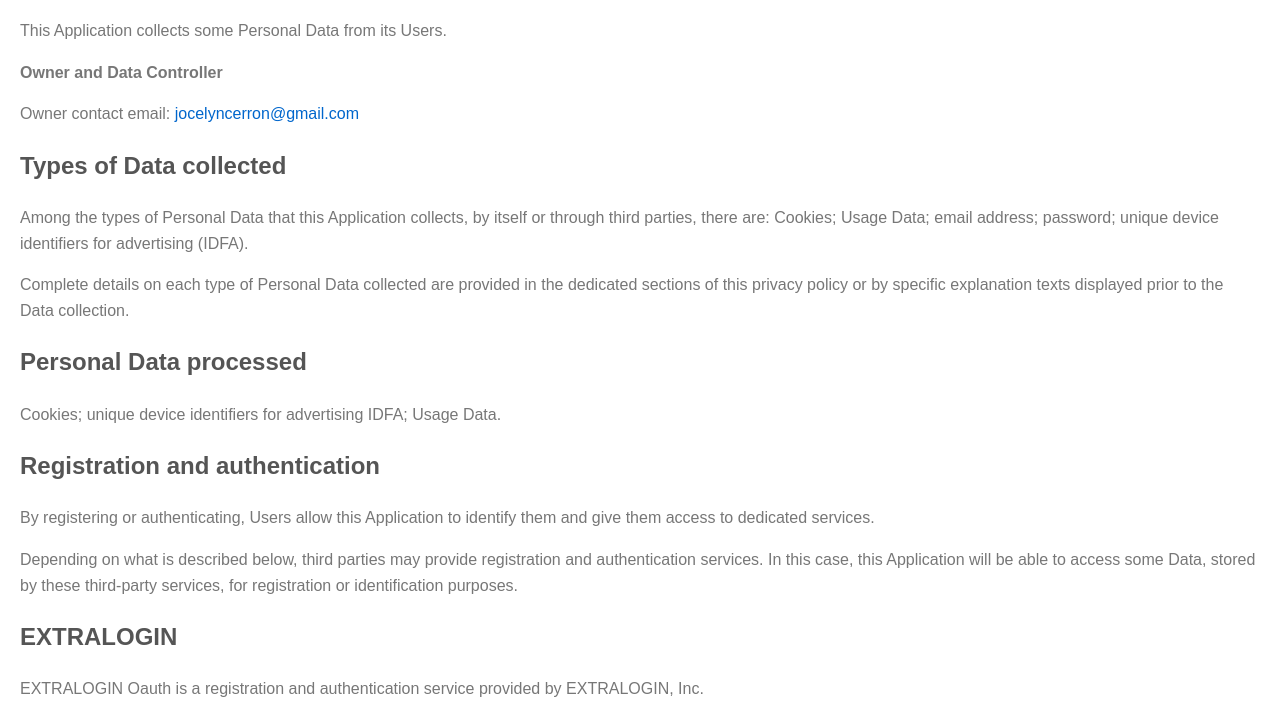
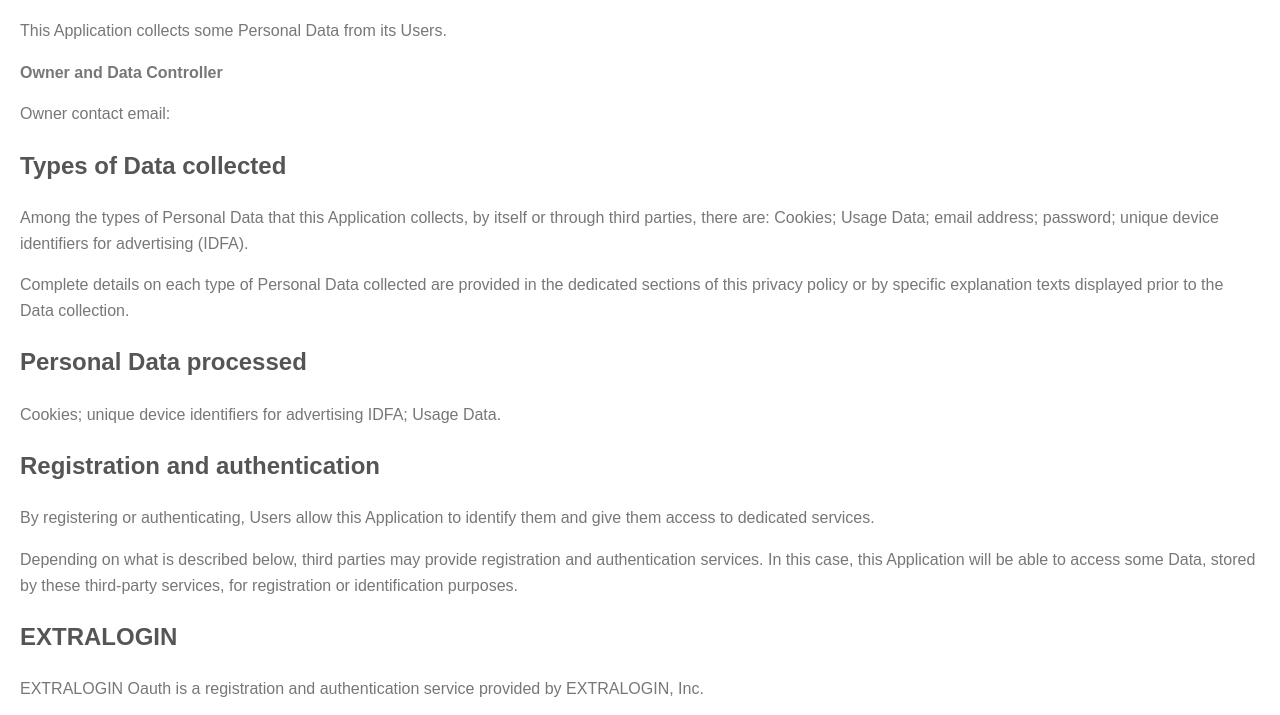
Before and after one commit to VladimirUE4/sporefrontpublicy, a plain HTML site: page index.html in a window 1280 px wide. Shown: the part 76-791 px from the top of the page. Drawn offline with Linux system fonts and the light colour scheme.

Commit message:
Update index.html

```diff
--- a/index.html
+++ b/index.html
@@ -36,7 +36,7 @@
     <p>This Application collects some Personal Data from its Users.</p>
 
     <p><strong>Owner and Data Controller</strong></p>
-    <p>Owner contact email: <a href="mailto:jocelyncerron@gmail.com">jocelyncerron@gmail.com</a></p>
+    <p>Owner contact email: </p>
 
     <h2>Types of Data collected</h2>
     <p>Among the types of Personal Data that this Application collects, by itself or through third parties, there are: Cookies; Usage Data; email address; password; unique device identifiers for advertising (IDFA).</p>
```
